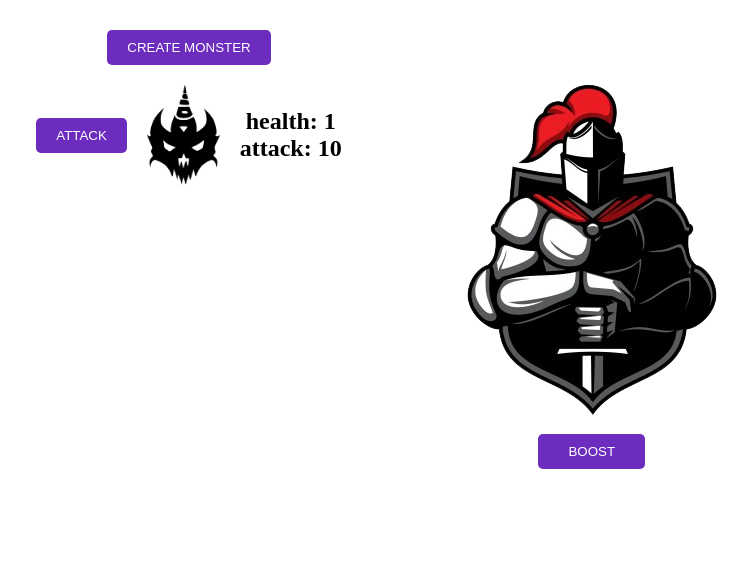
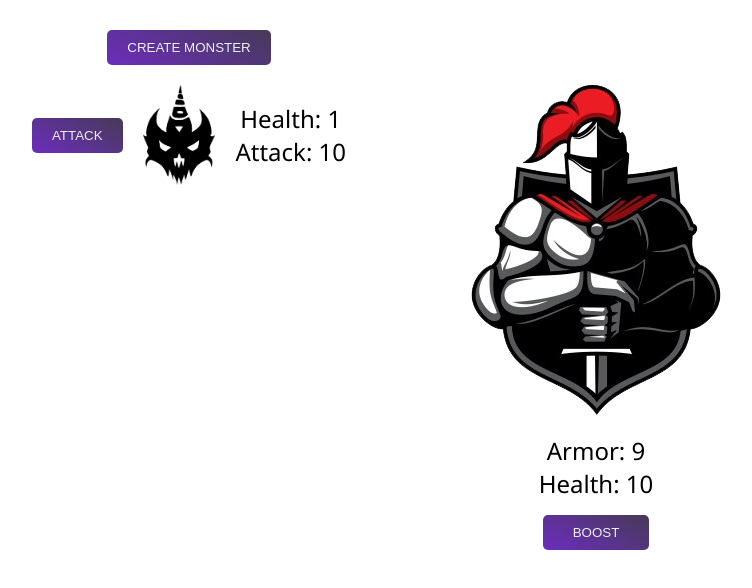
Before and after one commit to bernardkrehula/Hero-monster-game, a plain HTML site: page index.html in a window 1280 px wide. Shown: the whole page, without its empty margins (201-953 px from the left). Drawn offline with Linux system fonts and the light colour scheme.

Commit message:
New fonts added

```diff
--- a/index.html
+++ b/index.html
@@ -14,13 +14,17 @@
                 <button>Attack</button>
                 <img src="monster.png">
                 <div class="monsterValues">
-                    <h2>health: 1</h2>
-                    <h2>attack: 10</h2>
+                    <h2>Health: 1</h2>
+                    <h2>Attack: 10</h2>
                 </div>
             </div>
          </div>
          <div class="manageHero">
             <img src="knight-with-sword-and-shield-crusader-icon-vector-43667527.png">
+            <div class="heroValues">
+                <h2>Armor: 9</h2>
+                <h2>Health: 10</h2>
+            </div>
             <button>Boost</button>
          </div>
         <script src="script.js"></script>
--- a/styles.css
+++ b/styles.css
@@ -7,14 +7,22 @@
     display: flex;
     justify-content: center;
 }
+.main h2{
+    font-family: 'Segoe UI', Tahoma, Geneva, Verdana, sans-serif;
+    font-weight: 500;
+}
 .main button {
     padding: 10px 20px;
     text-transform: uppercase;
     border-radius: 5px;
     border: none;
-    color: white;
-    background-color: rgb(108, 45, 190);
-    background-image: linear-gradient(rgb(108, 45, 190));
+    color: rgb(238, 238, 238);
+    background: linear-gradient(30deg, rgb(108, 45, 190),  rgb(70, 58, 87));
+}
+.main button:hover {
+    background: linear-gradient(30deg, rgb(109, 25, 218),  rgb(31, 13, 54));
+    color: rgb(255, 255, 255);
+    transition: 0.3s ease-in-out;
 }
 .manageMonsters{
     text-align: center;
@@ -37,6 +45,7 @@
 }
 .manageHero button{
     padding: 10px 30px;
+    margin-top: 15px;
 }
 .manageHero img {
     margin-bottom: -70px;
```
